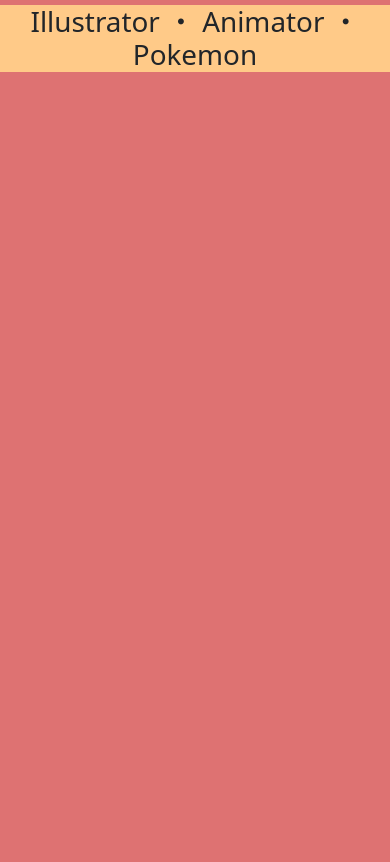
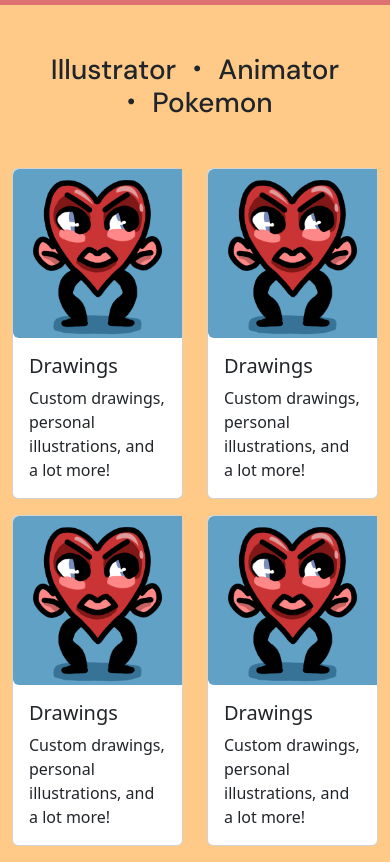
Before and after one commit to alexbedeca/portfolio, a plain HTML site: page index.html in a window 390 px wide. Shown: the part 51-913 px from the top of the page. Before the commit the page ends 844 px from the top, so only its background shows below. Drawn offline with nearby package versions, Linux system fonts and the light colour scheme.

Commit message:
added cards

```diff
--- a/index.html
+++ b/index.html
@@ -9,7 +9,11 @@
         integrity="sha384-aFq/bzH65dt+w6FI2ooMVUpc+21e0SRygnTpmBvdBgSdnuTN7QbdgL+OapgHtvPp" crossorigin="anonymous" />
     <link rel="stylesheet" href="./style.css" />
     <link rel="stylesheet" href="https://cdn.jsdelivr.net/npm/bootstrap-icons@1.11.3/font/bootstrap-icons.min.css">
-
+    <link rel="preconnect" href="https://fonts.googleapis.com">
+    <link rel="preconnect" href="https://fonts.gstatic.com" crossorigin>
+    <link
+        href="https://fonts.googleapis.com/css2?family=DM+Sans:ital,opsz,wght@0,9..40,100..1000;1,9..40,100..1000&family=Libre+Baskerville:ital,wght@0,400..700;1,400..700&family=Open+Sans:ital,wght@0,300..800;1,300..800&display=swap"
+        rel="stylesheet">
 </head>
 
 <body>
@@ -18,8 +22,8 @@
         <div class="container-fluid custom-navbar-grid p-2">
 
             <div class="d-flex justify-content-start">
-                <div class="offcanvas offcanvas-end w-100 vh-100 off-color" data-bs-backdrop="false" tabindex="-1" id="offcanvasNavbar"
-                    aria-labelledby="offcanvasNavbarLabel">
+                <div class="offcanvas offcanvas-end w-100 vh-100 off-color" data-bs-backdrop="false" tabindex="-1"
+                    id="offcanvasNavbar" aria-labelledby="offcanvasNavbarLabel">
                     <div class="offcanvas-header justify-content-end">
                         <!-- <h5 class="offcanvas-title" id="offcanvasNavbarLabel">ATZIN</h5> -->
                         <button type="button" class="btn-close" data-bs-dismiss="offcanvas" aria-label="Close"></button>
@@ -63,7 +67,94 @@
         </div>
     </nav>
     <section class="section-color">
-        <h1 class="text-center">Illustrator ・ Animator ・ Pokemon</h1>
+        <h1 class="text-center p-5 mb-0">Illustrator ・ Animator ・ Pokemon</h1>
+    </section>
+
+    <section class="section-color">
+        <div class="container">
+            <div class="row">
+                <div class="pb-3 col-6 col-md-12">
+                    <div class="card mx-auto">
+                        <div class="row g-0">
+                            <div class="col-md-5">
+                                <img src="/images/drawings/heart.jpg" class="img-fluid rounded-start"
+                                    alt="Heart drawing">
+                            </div>
+                            <div class="col-md-7">
+                                <div class="card-body">
+                                    <h5 class="card-title">Drawings</h5>
+                                    <p class="card-text">
+                                        Custom drawings, personal illustrations, and a lot more!
+                                    </p>
+                                </div>
+                            </div>
+                        </div>
+                    </div>
+                </div>
+
+                <div class="pb-3 col-6 col-md-12">
+                    <div class="card mx-auto">
+                        <div class="row g-0">
+                            <div class="col-md-7 order-2 order-md-1">
+                                <div class="card-body">
+                                    <h5 class="card-title">Drawings</h5>
+                                    <p class="card-text">
+                                        Custom drawings, personal illustrations, and a lot more!
+                                    </p>
+                                </div>
+                            </div>
+                            <div class="col-md-5 order-1 order-md-2">
+                                <img src="/images/drawings/heart.jpg" class="img-fluid rounded-start"
+                                    alt="Heart drawing">
+                            </div>
+                        </div>
+                    </div>
+                </div>
+            </div>
+        </div>
+
+        <div class="container">
+            <div class="row">
+                <div class="pb-3 col-6 col-md-12">
+                    <div class="card mx-auto">
+                        <div class="row g-0">
+                            <div class="col-md-5">
+                                <img src="/images/drawings/heart.jpg" class="img-fluid rounded-start"
+                                    alt="Heart drawing">
+                            </div>
+                            <div class="col-md-7">
+                                <div class="card-body">
+                                    <h5 class="card-title">Drawings</h5>
+                                    <p class="card-text">
+                                        Custom drawings, personal illustrations, and a lot more!
+                                    </p>
+                                </div>
+                            </div>
+                        </div>
+                    </div>
+                </div>
+
+                <div class="pb-3 col-6 col-md-12">
+                    <div class="card mx-auto">
+                        <div class="row g-0">
+                            <div class="col-md-7 order-2 order-md-1">
+                                <div class="card-body">
+                                    <h5 class="card-title">Drawings</h5>
+                                    <p class="card-text">
+                                        Custom drawings, personal illustrations, and a lot more!
+                                    </p>
+                                </div>
+                            </div>
+                            <div class="col-md-5 order-1 order-md-2">
+                                <img src="/images/drawings/heart.jpg" class="img-fluid rounded-start"
+                                    alt="Heart drawing">
+                            </div>
+                        </div>
+                    </div>
+                </div>
+            </div>
+        </div>
+
     </section>
 
     <script src="https://cdn.jsdelivr.net/npm/bootstrap@5.3.0-alpha2/dist/js/bootstrap.bundle.min.js"></script>
--- a/style.css
+++ b/style.css
@@ -15,3 +15,7 @@ body {
 .section-color {
     background-color: #FFCA88;
 }
+
+h1 {
+    font-family: 'DM Sans', sans-serif;
+}
```
Also changed, not shown: images/drawings/heart.jpg (added), public/drawings.html (added).
